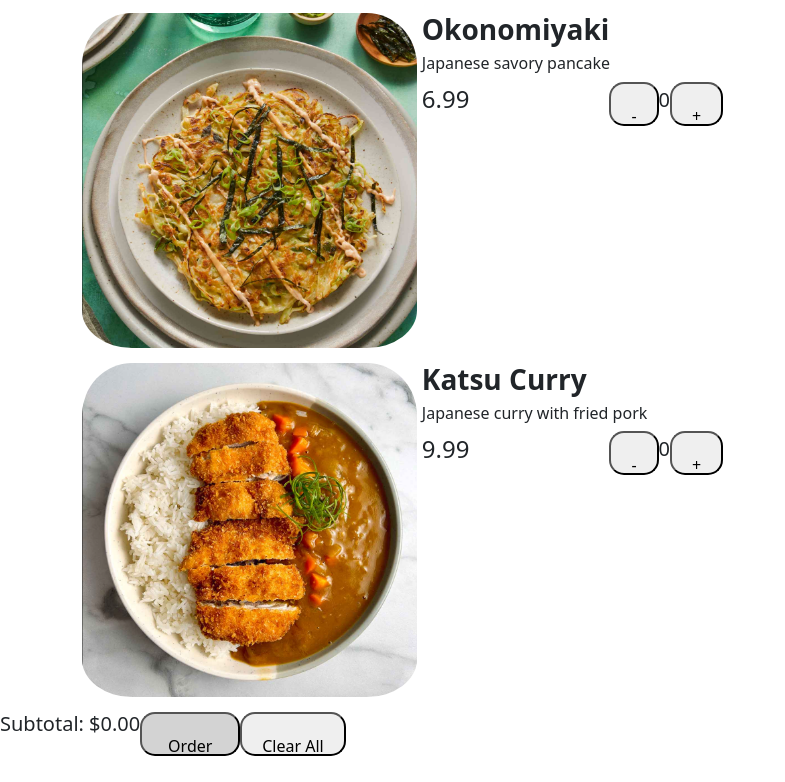
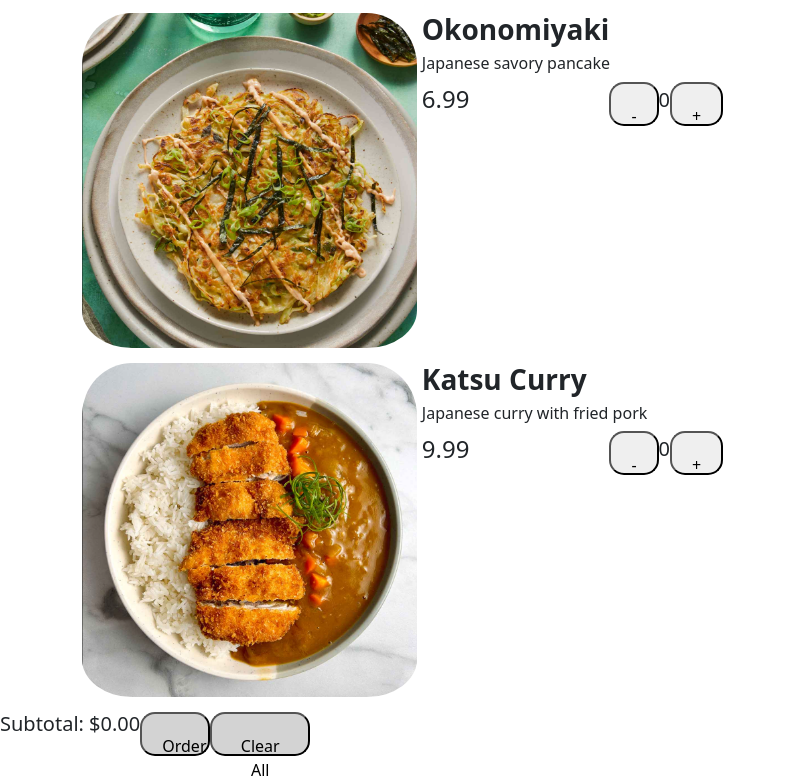
Before and after one commit to oliviamates/cs378-p2, a React (Create React App) app: page / in a window 1280 px wide. Shown: the part 3146-3928 px from the top of the page, without its empty margins (0-785 px from the left). Before the commit the page ends 3904 px from the top, so only its background shows below. Built offline with nearby package versions, Linux system fonts and the light colour scheme.

Commit message:
silly mistakes again

```diff
--- a/src/App.css
+++ b/src/App.css
@@ -59,7 +59,7 @@
   width: 70px;
 }
 
-.order1 {
+.order2 {
   border-radius: 15px;
   background-color: lightgrey;
   height: 30px;
```
Also changed, not shown: 11 other files (tests, documents, lock files or other folders).
